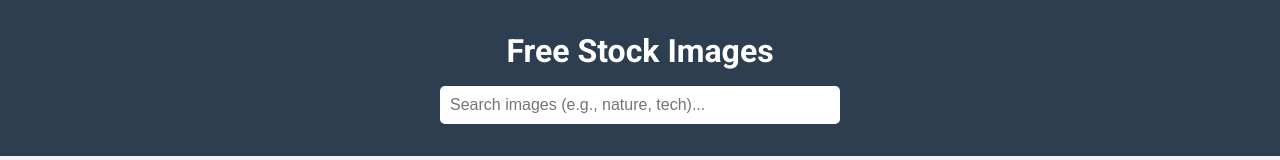
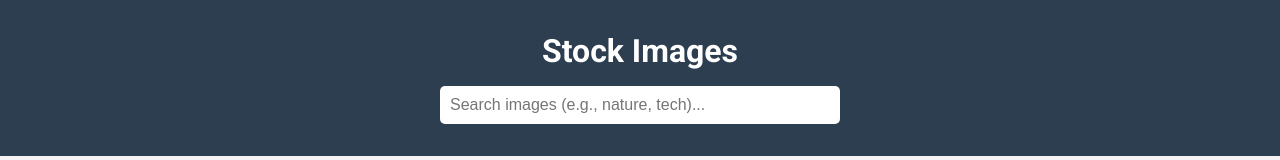
Before and after one commit to donaldmunyuki/iStock-images, a plain HTML site: page index.html in a window 1280 px wide. Shown: the top 160 px of the page. Drawn offline with Linux system fonts and the light colour scheme; files whose address does not match are found by name.

Commit message:
Update title and header for stock images page

```diff
--- a/index.html
+++ b/index.html
@@ -3,14 +3,14 @@
 <head>
     <meta charset="UTF-8">
     <meta name="viewport" content="width=device-width, initial-scale=1.0">
-    <title>My Stock Images</title>
+    <title>Stock Images</title>
     <link rel="stylesheet" href="style.css">
     <link href="https://fonts.googleapis.com/css2?family=Roboto:wght@300;400;700&display=swap" rel="stylesheet">
 </head>
 <body>
 
     <header>
-        <h1>Free Stock Images</h1>
+        <h1>Stock Images</h1>
         <div class="search-container">
             <input type="text" id="searchInput" placeholder="Search images (e.g., nature, tech)...">
         </div>
```
